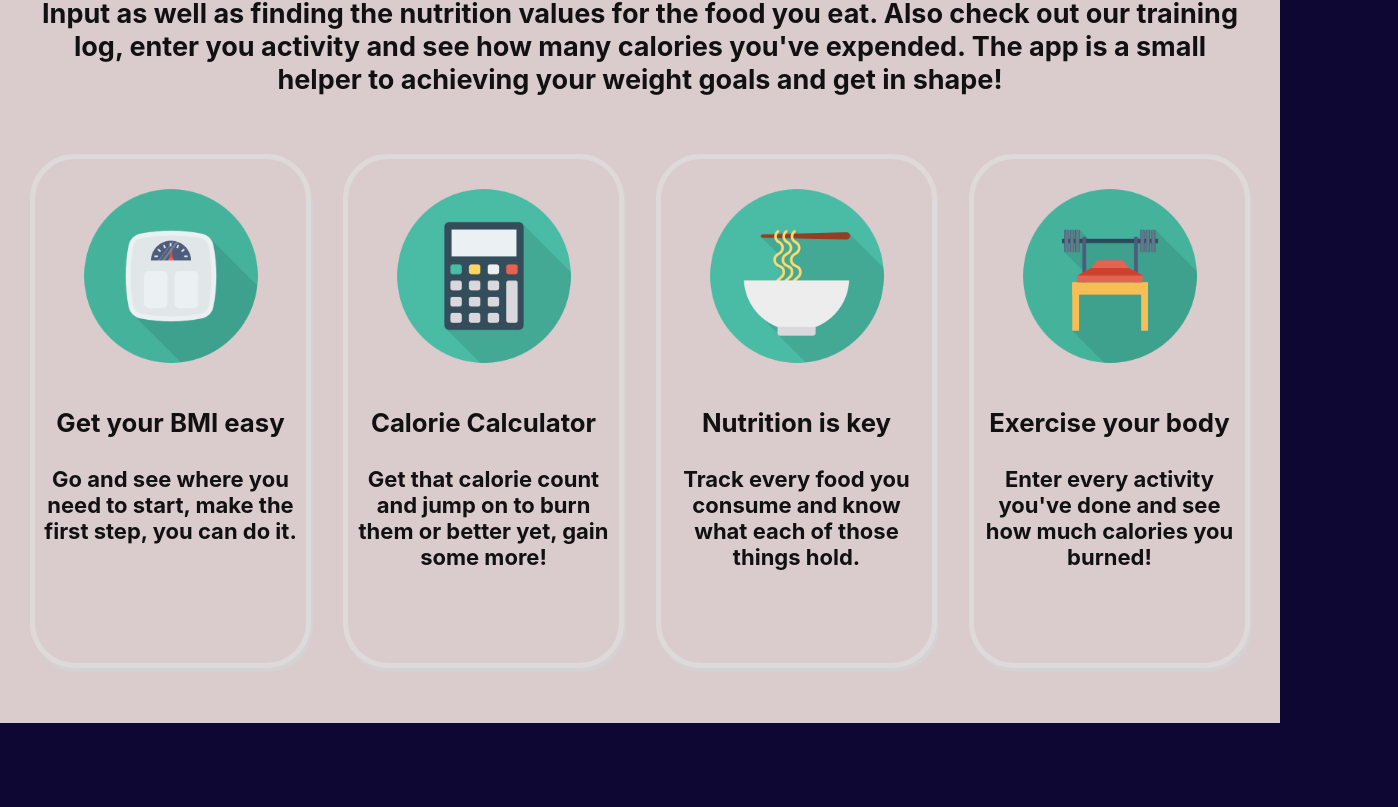
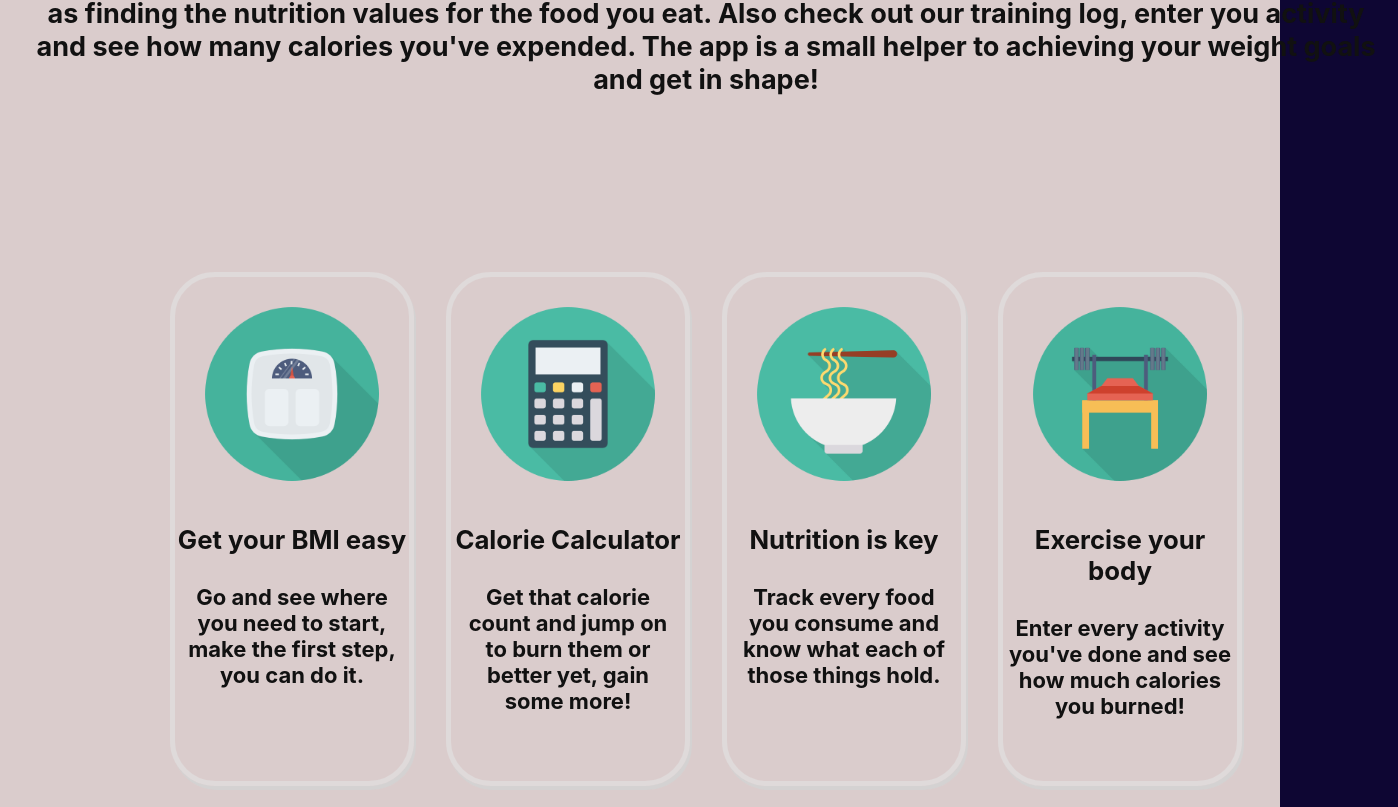
Before and after one commit to IvanBabic26/weight-track, a React (Create React App) app: page /home in a window 1280 px wide. Shown: the part 433-1240 px from the top of the page, 1398 px wide, since content can reach past the window. Before the commit the page ends 1156 px from the top, so only its background shows below. Built offline with nearby package versions, Linux system fonts and the light colour scheme.

Commit message:
updated css

```diff
--- a/src/components/Home/Home.css
+++ b/src/components/Home/Home.css
@@ -52,11 +52,11 @@ h2 a {
 }
 
 .tabPage {
-  /* margin: 140px;
-  font-size: 28px; */
+  margin: 140px;
+  font-size: 28px;
   text-align: center;
   display: flex;
-  /* color: #111; */
+  color: #111;
 }
 
 .tabs {
@@ -67,11 +67,23 @@ h2 a {
   height: 500px;
   border-radius: 45px;
   box-shadow: 2px 4px rgb(212, 210, 210);
+  position: relative;
 }
 
-.tabs :hover {
-  background-color: #3a1cbd;
+div.tabs:hover {
+  cursor: pointer;
+  opacity: 0.9;
+  background: linear-gradient(to right, #30256b, #3116aa);
   color: #fff;
+  position: relative;
+  top: -20px;
+}
+
+a.divLink {
+  position: absolute;
+  width: 100%;
+  height: 100%;
+  text-decoration: none;
 }
 
 .imageTab img {
@@ -80,6 +92,7 @@ h2 a {
   margin-bottom: 5px;
   height: 190px;
 }
+
 
 /* .homePhoneWrapper {
   display: inline-block;
```
